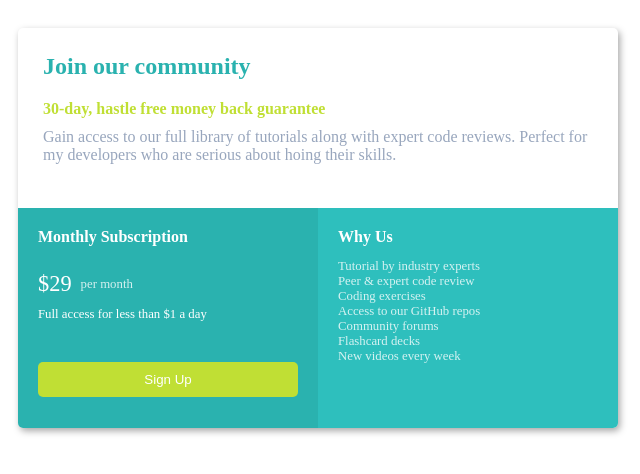
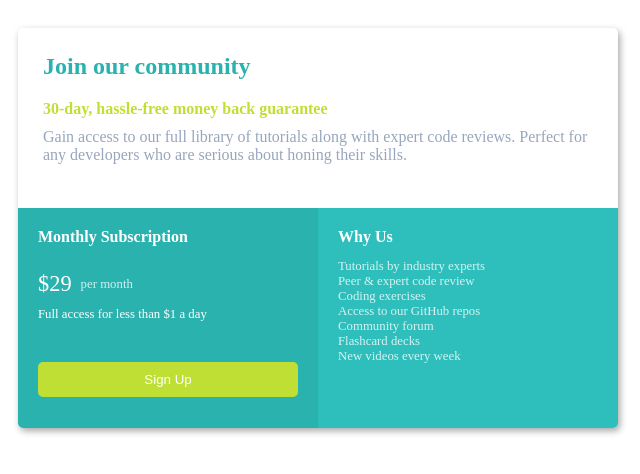
Before and after one commit to ArslanUtyaganov/pricing-card-frontend-challange, a plain HTML site: page index.html in a window 1280 px wide. Shown: the full height of the page, 10-650 px from the left. Drawn offline with Linux system fonts and the light colour scheme.

Commit message:
Update index.html

```diff
--- a/index.html
+++ b/index.html
@@ -9,25 +9,26 @@
     <div id="card">
   <div id="top-section">
     <h2>Join our community</h2>
-    <h4>30-day, hastle free money back guarantee</h4>
-    <p>Gain access to our full library of tutorials along with expert code reviews. Perfect for my developers who are serious about hoing their skills.</p>
+    <h4>30-day, hassle-free money back guarantee</h4>
+    <p>Gain access to our full library of tutorials along with expert code reviews.  Perfect for any developers who are serious about honing their skills.</p>
   </div>
-  <div id="bottom-section"><div id="bottom-left-section">
+  <div id="bottom-section">
+    <div id="bottom-left-section">
       <h4>Monthly Subscription</h4>
       <div id="price-container">
         <div id="price">$29</div>
         <div id="price-frequency">per month</div>
       </div>
       <p>Full access for less than $1 a day</p>
-      <button>Sign Up</button>
+      <button onclick="alertUser()">Sign Up</button>
     </div><div id="bottom-right-section">
       <h4>Why Us</h4>
       <ul>
-      <li>Tutorial by industry experts</li>
+        <li>Tutorials by industry experts</li>
         <li>Peer & expert code review</li>
         <li>Coding exercises</li>
         <li>Access to our GitHub repos</li>
-      <li>Community forums</li>
+        <li>Community forum</li>
         <li>Flashcard decks</li>
         <li>New videos every week</li>
       </ul>
```
Lines whose indentation alone changed are shown as unchanged.
